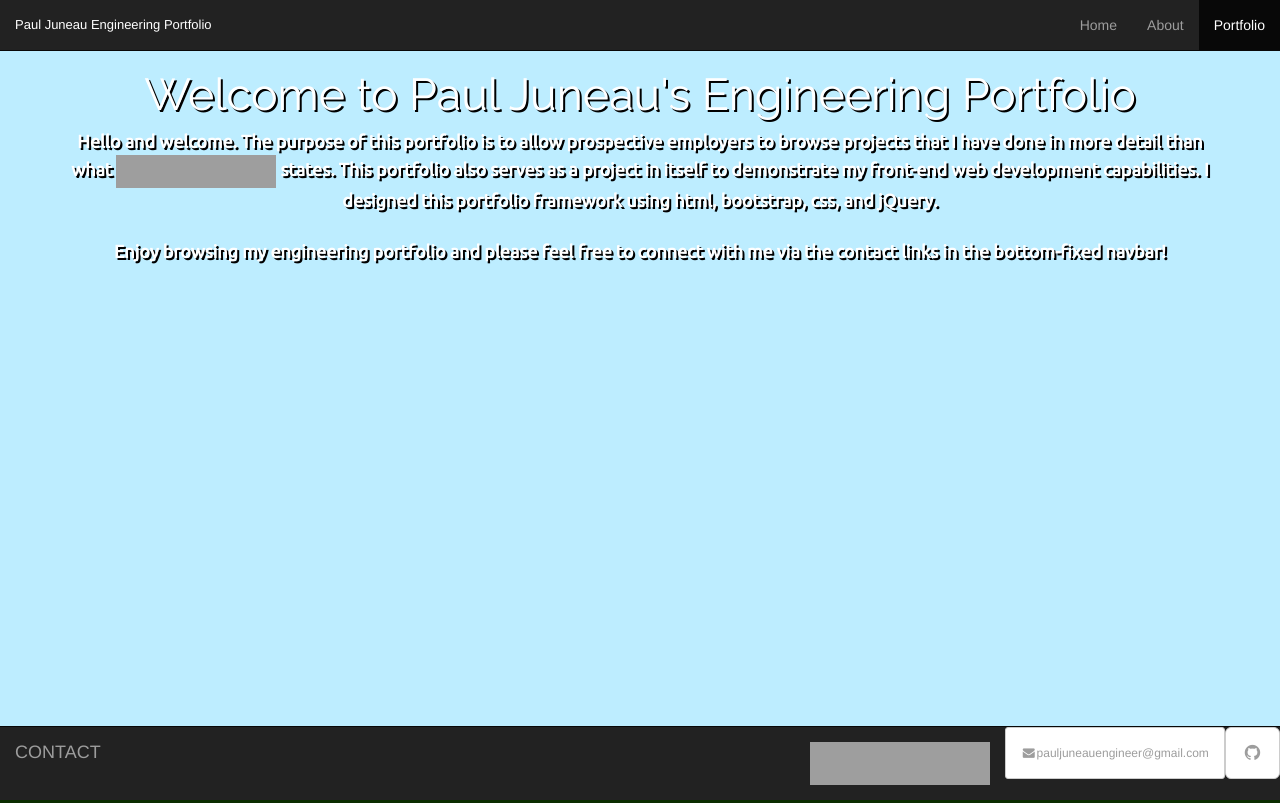
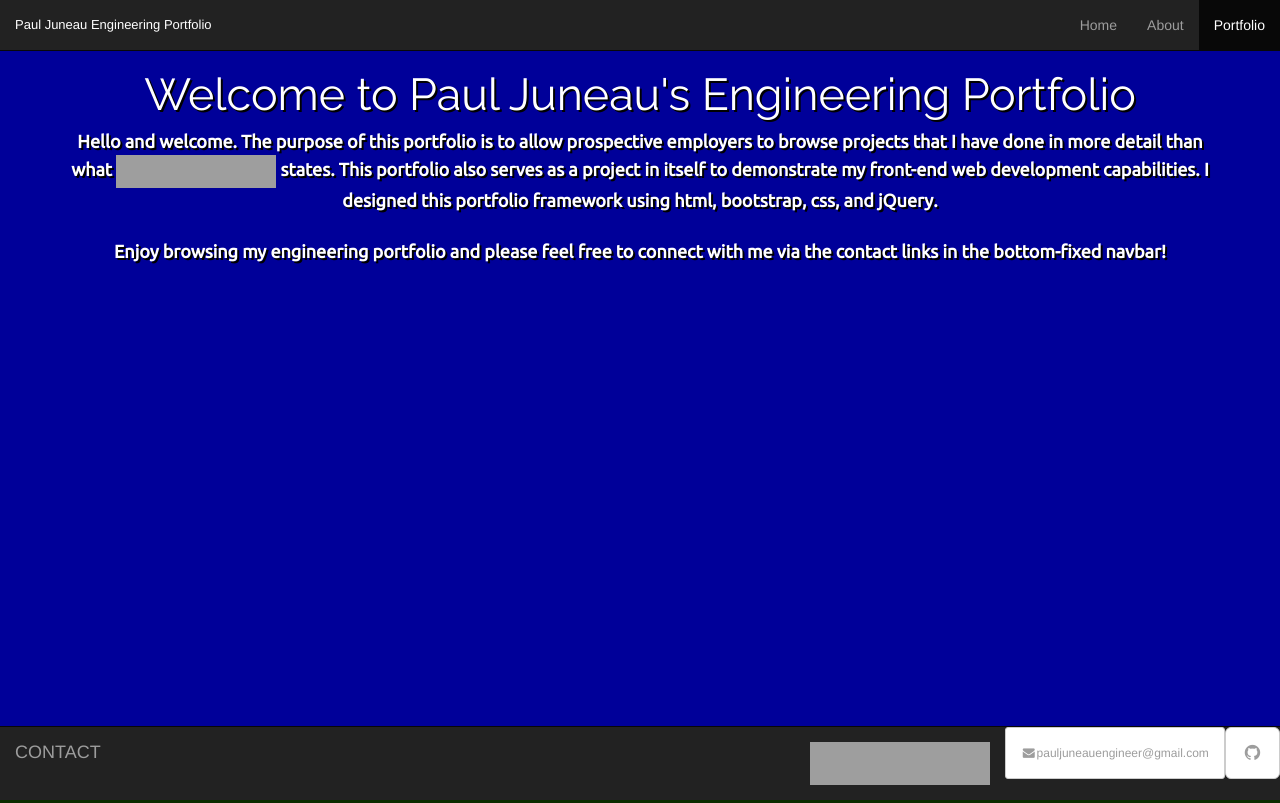
Before and after one commit to pauljuneau/pauljuneau.github.io, a plain HTML site: page index.html in a window 1280 px wide. Shown: the top 803 px of the page. Drawn offline with nearby package versions, Linux system fonts and the light colour scheme; grey boxes are pictures that could not be loaded.

Commit message:
change to blue background

```diff
--- a/index.html
+++ b/index.html
@@ -28,7 +28,7 @@
 		font-weight: bold;
 		font-size: large;
 		text-shadow: 2px 2px #000000;
-		background: #BDEDFF;
+		background: #000099;
 		/*background-image: url("http://i.imgur.com/n9CVHUO.jpg");
 		background-repeat: no-repeat;
 		background-size: cover;
```
